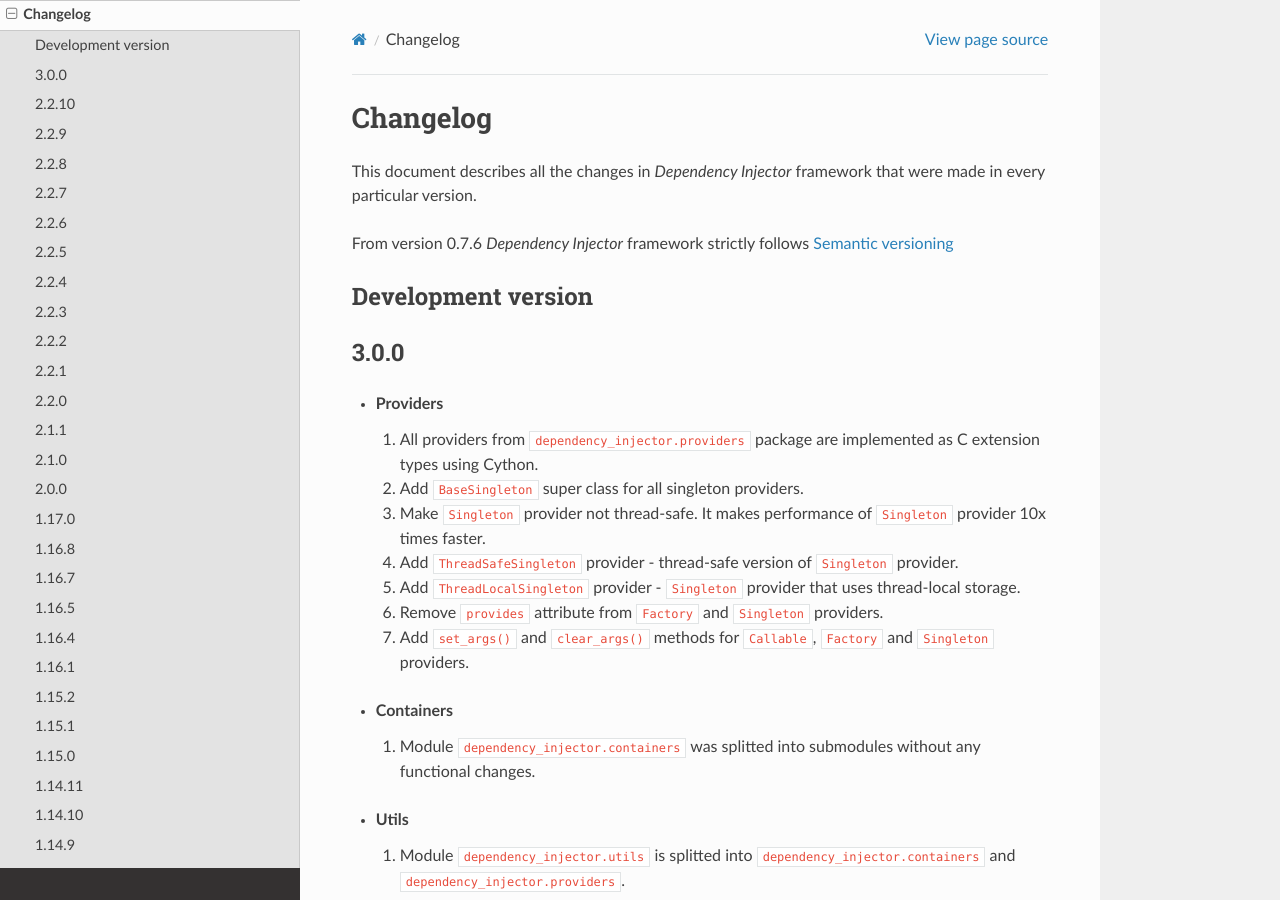
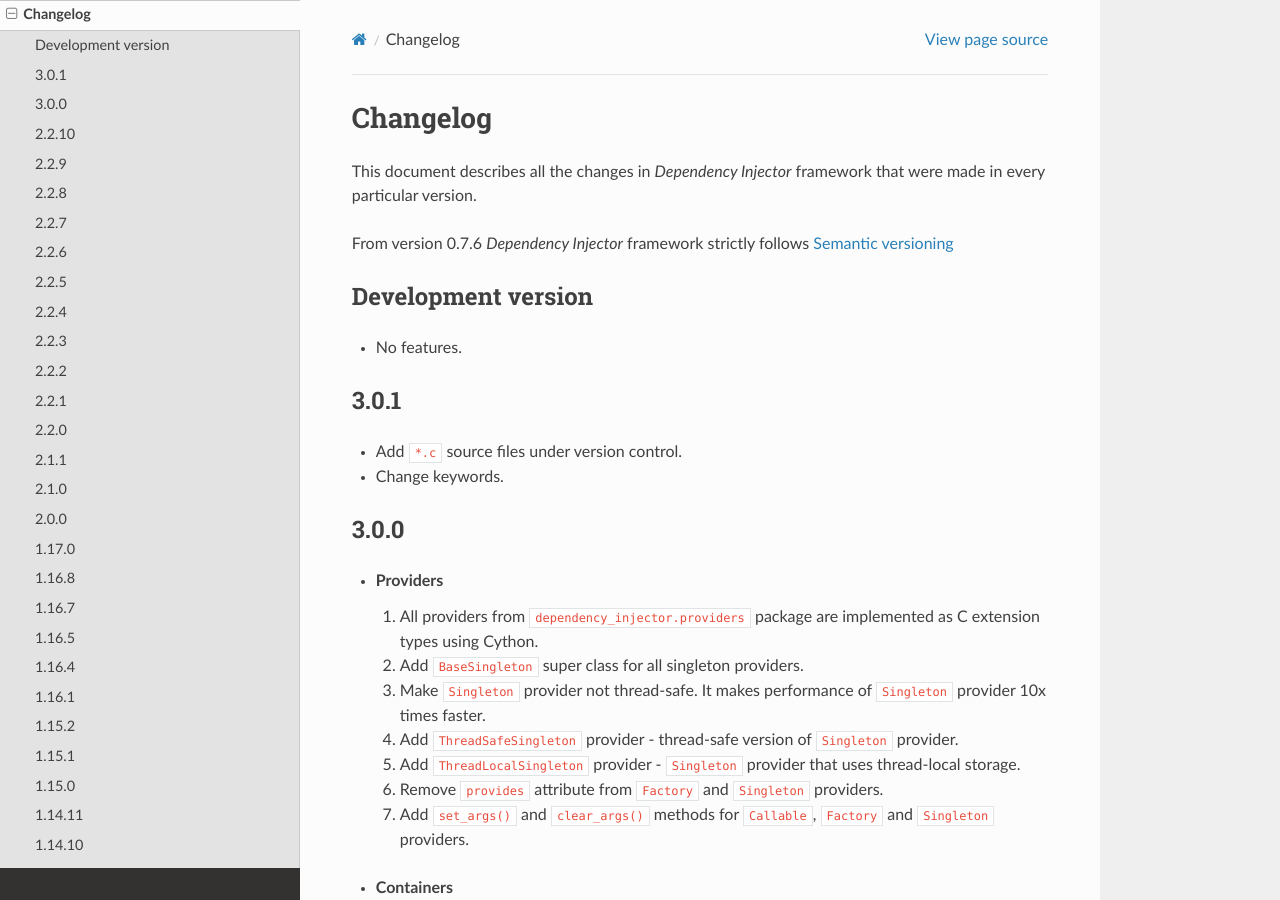
Before and after one commit to ets-labs/python-dependency-injector, a Sphinx documentation site: the page built from docs/main/changelog.rst, in a window 1280 px wide and 900 px high. Built offline with Sphinx 7.4.7 and the Read the Docs theme 2.0.0, drawn with Linux system fonts in a browser that asks for light colours.

Commit message:
Increase version to 3.0.1

```diff
--- a/docs/main/changelog.rst
+++ b/docs/main/changelog.rst
@@ -9,7 +9,13 @@
 
 Development version
 -------------------
-.. - No features.
+- No features.
+
+3.0.1
+-----
+- Add ``*.c`` source files under version control.
+- Change keywords.
+
 
 3.0.0
 -----
--- a/setup.py
+++ b/setup.py
@@ -79,10 +79,10 @@
       license='BSD New',
       platforms=['any'],
       keywords=[
+          'Dependency injection',
           'DI',
-          'Dependency injection',
+          'Inversion of Control',
           'IoC',
-          'Inversion of Control',
       ],
       classifiers=[
           'Development Status :: 5 - Production/Stable',
--- a/src/dependency_injector/__init__.py
+++ b/src/dependency_injector/__init__.py
@@ -1,6 +1,6 @@
 """Dependency injector top-level package."""
 
-VERSION = '3.0.0'
+VERSION = '3.0.1'
 """Version number that follows semantic versioning.
 
 :type: str
```
